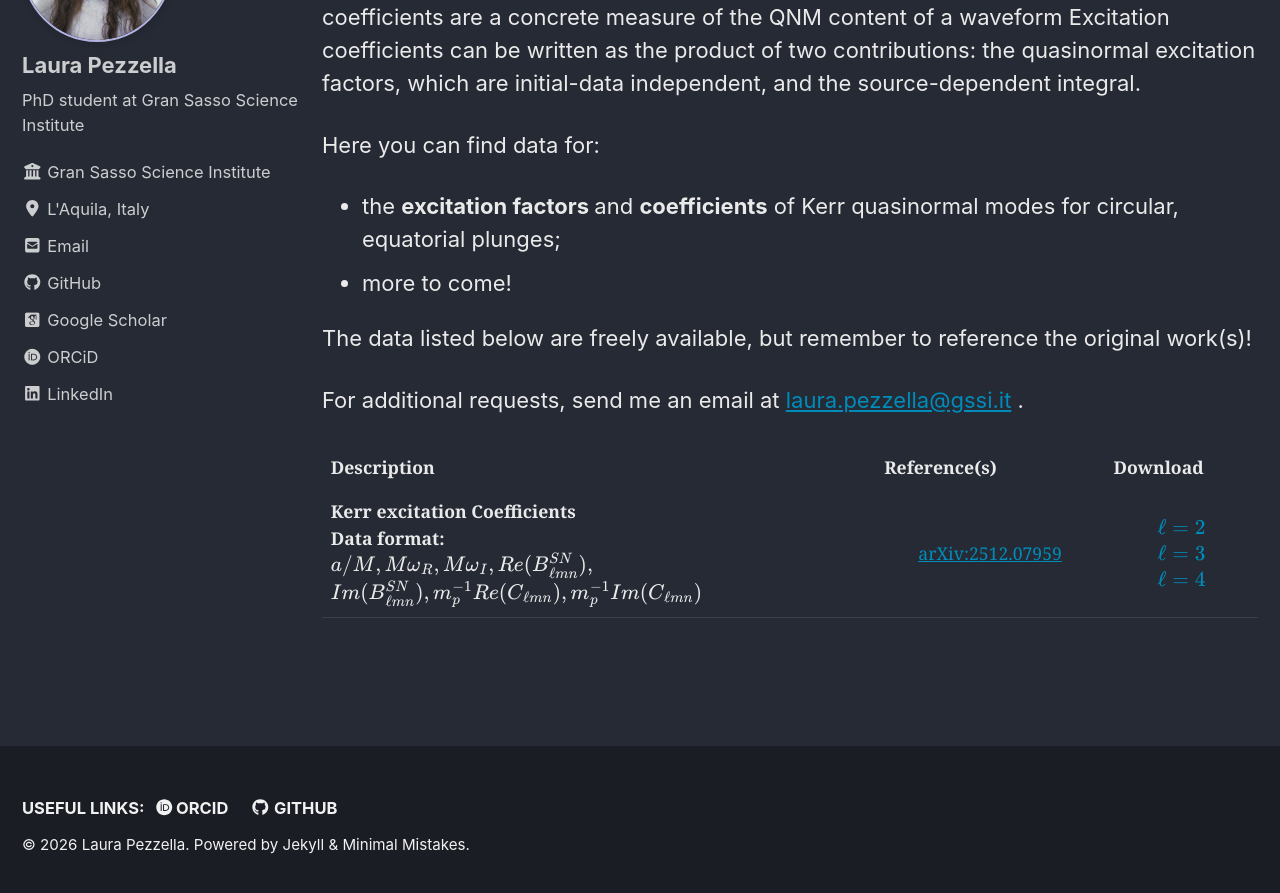
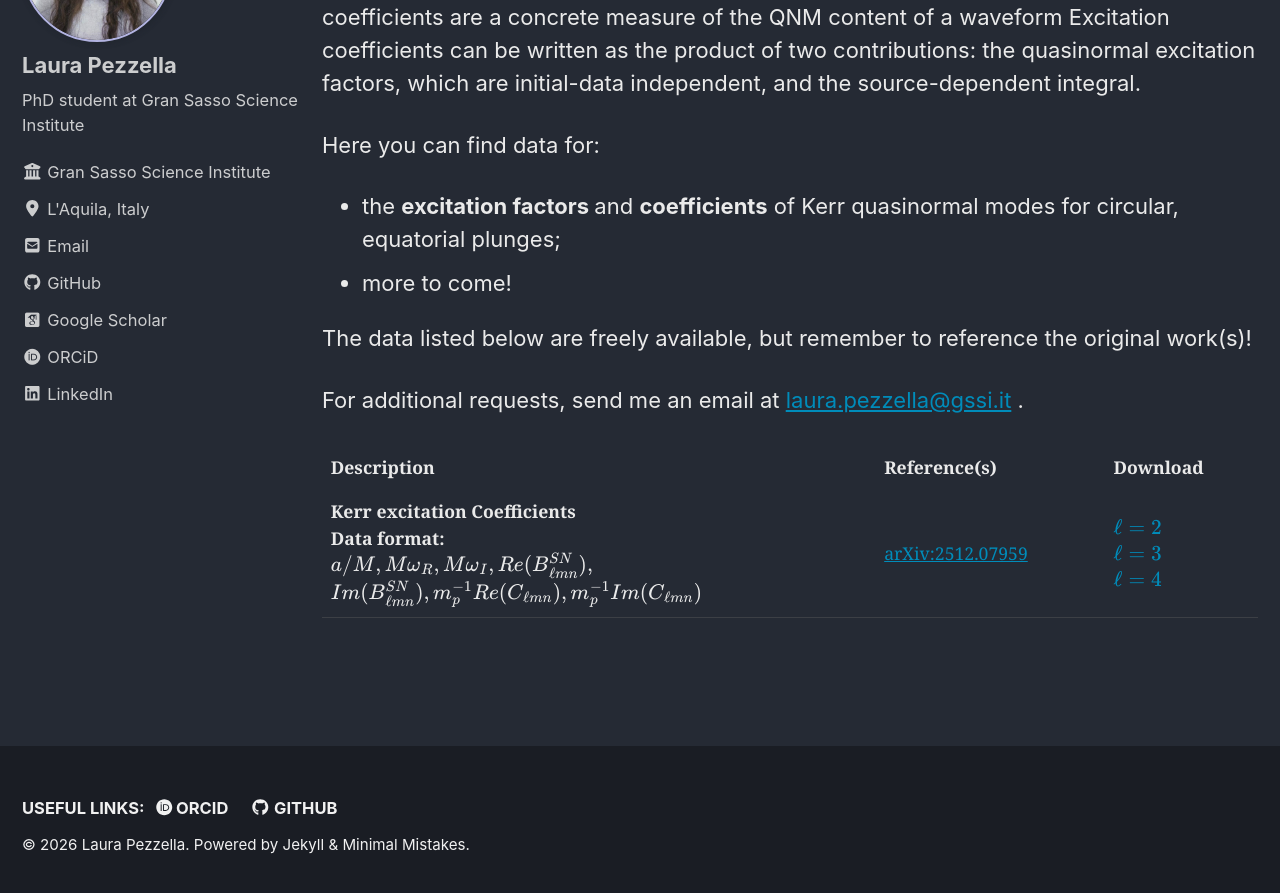
Before and after one commit to PezzLa/pezzla.github.io, a Jekyll site: the page built from _pages/ringdown.md, in a window 1280 px wide and 900 px high, scrolled down 426 px. Shown: the top 893 px of the window. Built offline with Jekyll 4.4.1, drawn with Linux system fonts in a browser that asks for light colours; some web fonts are replaced; formulas are drawn with MathJax 3.

Commit message:
Update ringdown.md

```diff
--- a/_pages/ringdown.md
+++ b/_pages/ringdown.md
@@ -43,12 +43,12 @@ For additional requests, send me an email at [laura.pezzella@gssi.it](mailto:lau
       $Im(B_{\ell mn}^{SN}),m_p^{-1} Re(C_{\ell mn}), m_p^{-1} Im(C_{\ell mn})
       $
     </td>
-    <td align="center">
+    <td>
       <a href="https://arxiv.org/abs/2512.07959" target="_blank" rel="noopener">
         arXiv:2512.07959
       </a>
     </td>
-    <td align="center">
+    <td>
       <a href="https://github.com/PezzLa/Excitation-Coefficients-Kerr/tree/main/Circular%20equatorial/l2" target="_blank" rel="noopener">
         $\ell = 2$
       </a><br>
```
